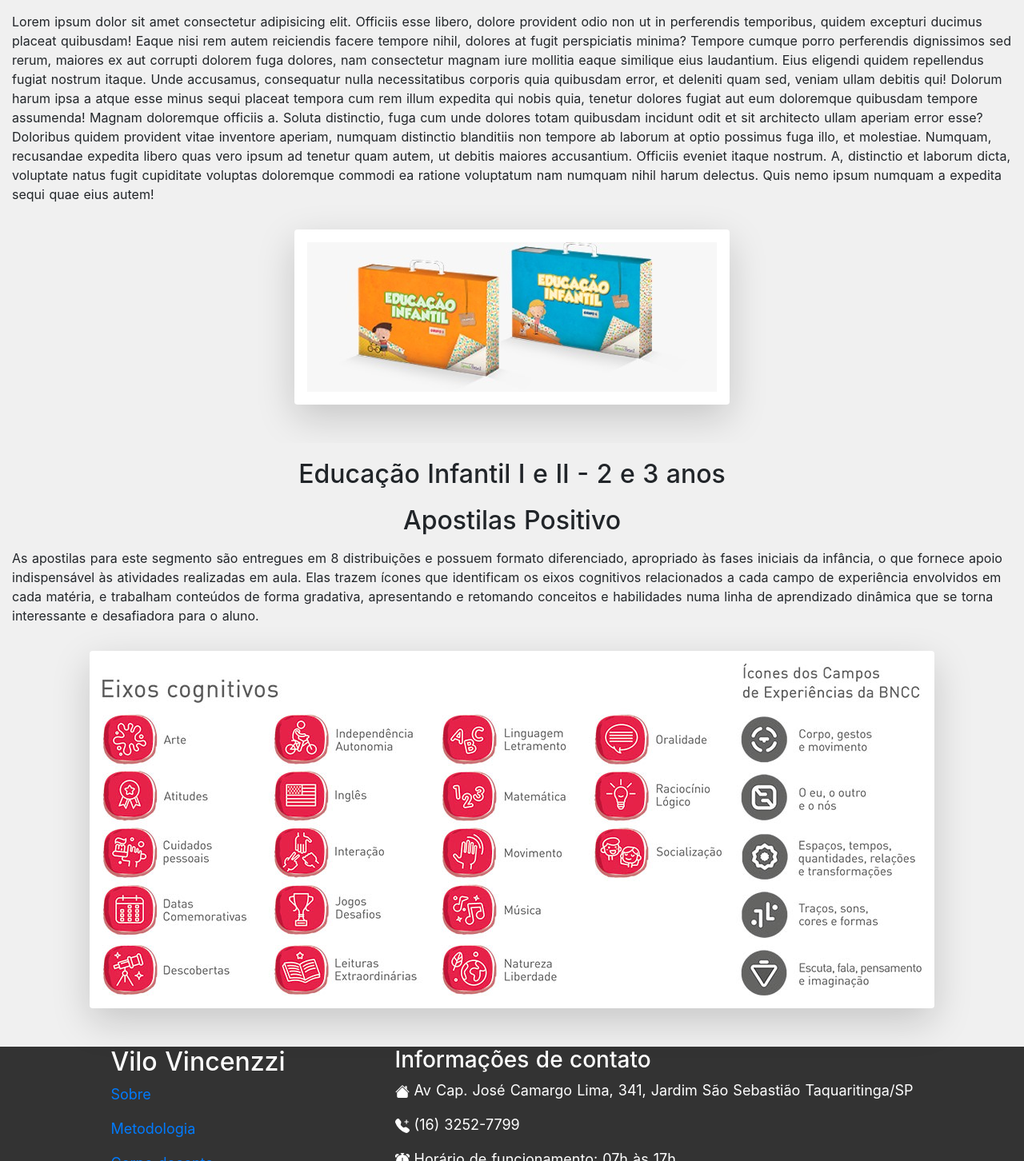
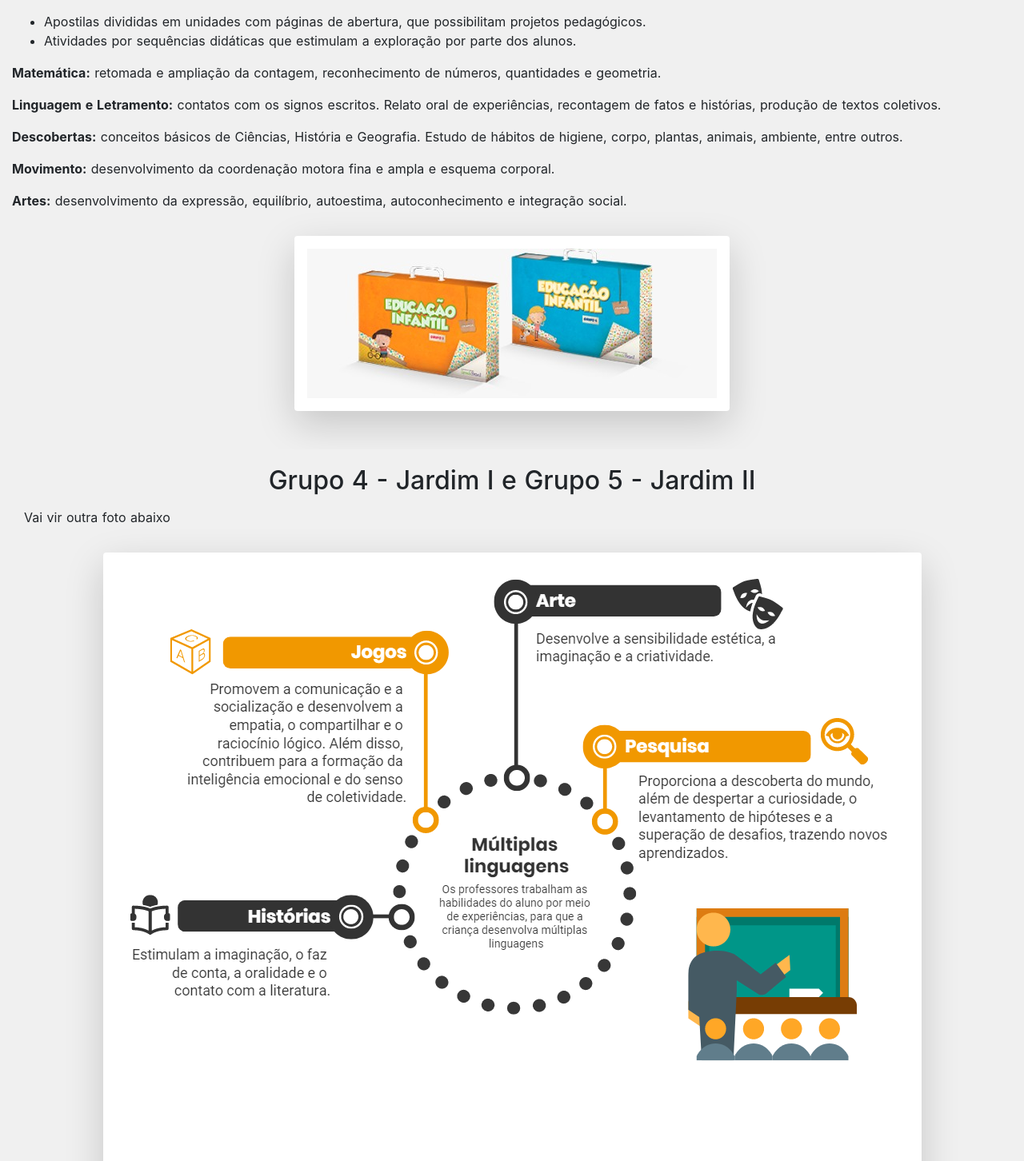
Before and after one commit to BrSouza98/webpage-vilo-vincenzzi, a Nuxt app: page /metodologia in a window 1280 px wide. Shown: the part 2498-3950 px from the top of the page at 80% size. Built offline with nearby package versions, Linux system fonts and the light colour scheme.

Commit message:
Implementação metodologia

```diff
--- a/pages/metodologia.vue
+++ b/pages/metodologia.vue
@@ -87,8 +87,6 @@
                 src="~/assets/positivo2.jpg"
                 alt=""
               />
-
-
             </div>
           </b-col>
         </b-row>
@@ -100,8 +98,26 @@
         <b-row>
           <b-col class="cor">
             <h2>Educação Infantil Grupo 4 (4 anos) e Grupo 5 (5 anos)</h2>
+            <ul>
+              <li>
+               Apostilas divididas em unidades com páginas de abertura, que possibilitam projetos pedagógicos.
+              </li>
+              <li>
+                Atividades por sequências didáticas que estimulam a exploração por parte dos alunos.
+              </li>
+            </ul>
             <p>
-              Lorem ipsum dolor sit amet consectetur adipisicing elit. Officiis esse libero, dolore provident odio non ut in perferendis temporibus, quidem excepturi ducimus placeat quibusdam! Eaque nisi rem autem reiciendis facere tempore nihil, dolores at fugit perspiciatis minima? Tempore cumque porro perferendis dignissimos sed rerum, maiores ex aut corrupti dolorem fuga dolores, nam consectetur magnam iure mollitia eaque similique eius laudantium. Eius eligendi quidem repellendus fugiat nostrum itaque. Unde accusamus, consequatur nulla necessitatibus corporis quia quibusdam error, et deleniti quam sed, veniam ullam debitis qui! Dolorum harum ipsa a atque esse minus sequi placeat tempora cum rem illum expedita qui nobis quia, tenetur dolores fugiat aut eum doloremque quibusdam tempore assumenda! Magnam doloremque officiis a. Soluta distinctio, fuga cum unde dolores totam quibusdam incidunt odit et sit architecto ullam aperiam error esse? Doloribus quidem provident vitae inventore aperiam, numquam distinctio blanditiis non tempore ab laborum at optio possimus fuga illo, et molestiae. Numquam, recusandae expedita libero quas vero ipsum ad tenetur quam autem, ut debitis maiores accusantium. Officiis eveniet itaque nostrum. A, distinctio et laborum dicta, voluptate natus fugit cupiditate voluptas doloremque commodi ea ratione voluptatum nam numquam nihil harum delectus. Quis nemo ipsum numquam a expedita sequi quae eius autem!
+              <b>Matemática:</b> retomada e ampliação da contagem, reconhecimento de números, quantidades e geometria.
+            </p>
+            <p>
+              <b>Linguagem e Letramento:</b> contatos com os signos escritos. Relato oral de experiências, recontagem de fatos e histórias, produção de textos coletivos.
+            </p>
+            <p><b>Descobertas:</b> conceitos básicos de Ciências, História e Geografia. Estudo de hábitos de higiene, corpo, plantas, animais, ambiente, entre outros.</p>
+            <p>
+              <b>Movimento:</b>  desenvolvimento da coordenação motora fina e ampla e esquema corporal.
+            </p>
+            <p>
+              <b>Artes:</b> desenvolvimento da expressão, equilíbrio, autoestima, autoconhecimento e integração social.
             </p>
             <div
               class="d-flex flex-wrap align-items-center justify-content-center"
@@ -111,9 +127,29 @@
                 src="~/assets/positivo4.jpeg"
                 alt=""
               />
+            </div>
 
-
+            <div>
+      <b-container fluid class="configuraçãoPadrao">
+        <b-row>
+          <b-col class="cor">
+            <h2>Grupo 4 - Jardim I e Grupo 5 - Jardim II</h2>
+            <p>
+              Vai vir outra foto abaixo
+            </p>
+            <div
+              class="d-flex flex-wrap align-items-center justify-content-center"
+            >
+              <img
+                class="mt-3 card-colaborador shadow-lg p-3 mb-5 bg-white rounded"
+                src="~/assets/positivo2.jpg"
+                alt=""
+              />
             </div>
+          </b-col>
+        </b-row>
+      </b-container>
+    </div>
           </b-col>
         </b-row>
       </b-container>
```
